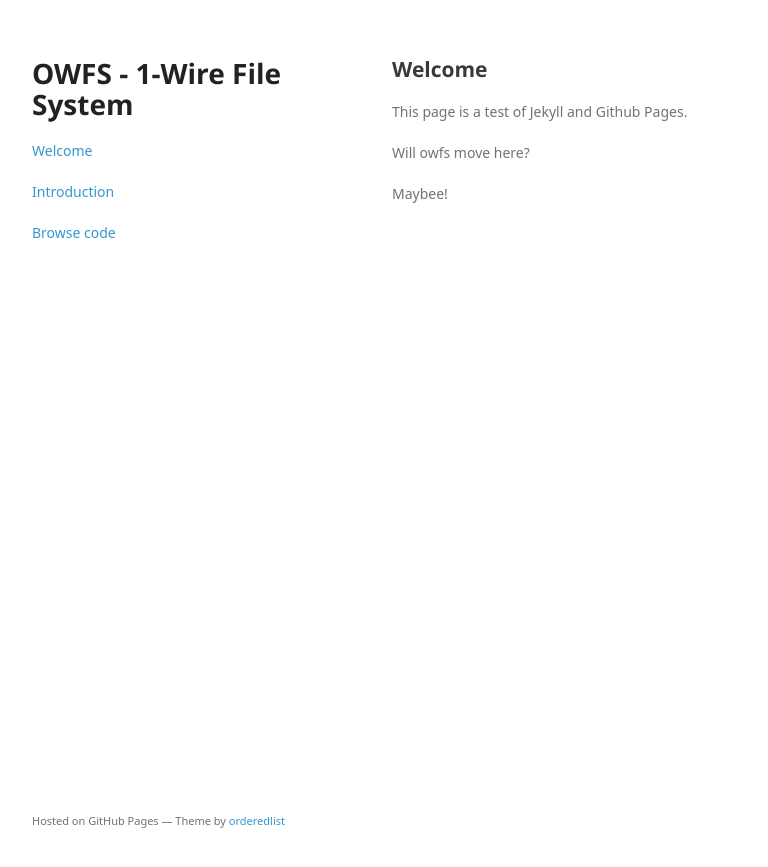
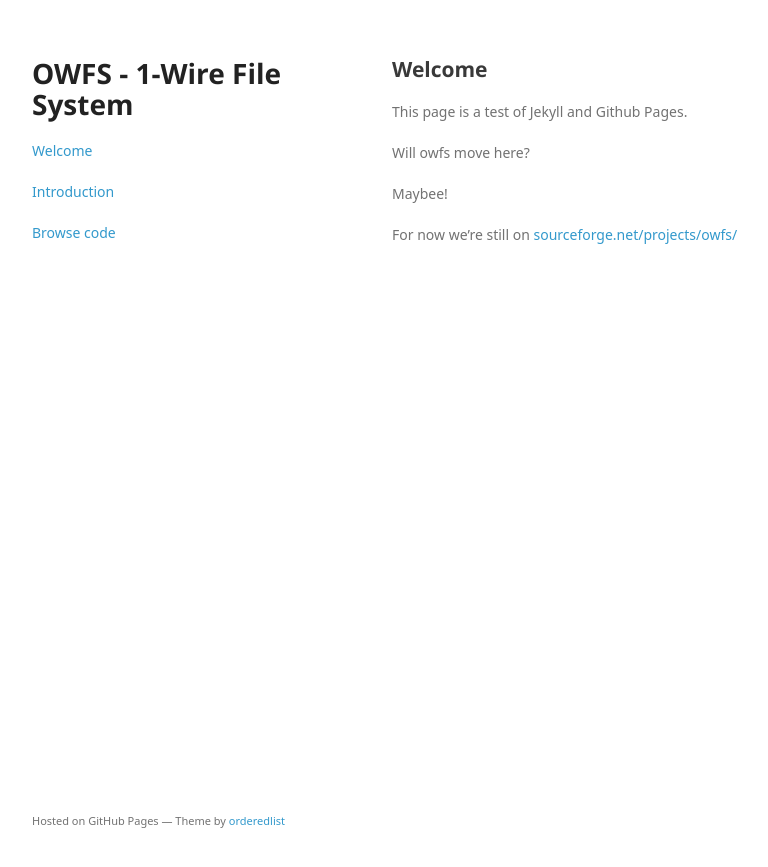
Before and after one commit to owfs/owfs.github.io, a Jekyll site: the page built from index.md, in a window 1280 px wide. Shown: the top 867 px of the page, without its empty margins (178-946 px from the left). Built offline with Jekyll 4.4.1, drawn with Linux system fonts in a browser that asks for light colours; some web fonts are replaced.

Commit message:
More page, link

```diff
--- a/_layouts/default.html
+++ b/_layouts/default.html
@@ -16,7 +16,7 @@
       <header>
         <h1>OWFS - 1-Wire File System</h1>
         {% for page in site.pages %}
-          <p class="view"><a href="/{{page.url}}">{{page.title}}</a></p>
+          <p class="view"><a href="{{page.url}}">{{page.title}}</a></p>
         {% endfor %}
         <p class="view"><a href="https://github.com/owfs/owfs">Browse code</a></p>
       </header>
--- a/index.md
+++ b/index.md
@@ -8,3 +8,5 @@
 Will owfs move here?
 
 Maybee!
+
+For now we're still on <a href="https://sourceforge.net/projects/owfs/">sourceforge.net/projects/owfs/</a>
```
Also changed, not shown: 1 other file.
